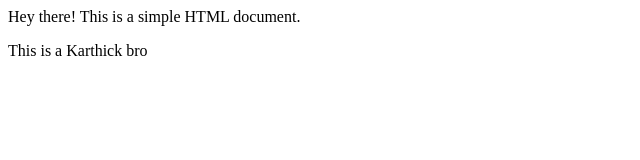
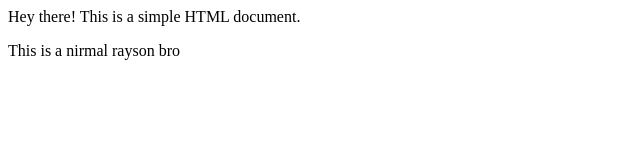
Before and after one commit to kavinraj-e/ci-cd, a plain HTML site: page index.html in a window 1280 px wide. Shown: the full height of the page, 0-640 px from the left. Drawn offline with Linux system fonts and the light colour scheme.

Commit message:
Update index.html

```diff
--- a/index.html
+++ b/index.html
@@ -7,6 +7,6 @@
 </head>
 <body>
     Hey there! This is a simple HTML document.
-    <p>This is a Karthick bro</p>
+    <p>This is a nirmal rayson bro</p>
 </body>
 </html>
```
